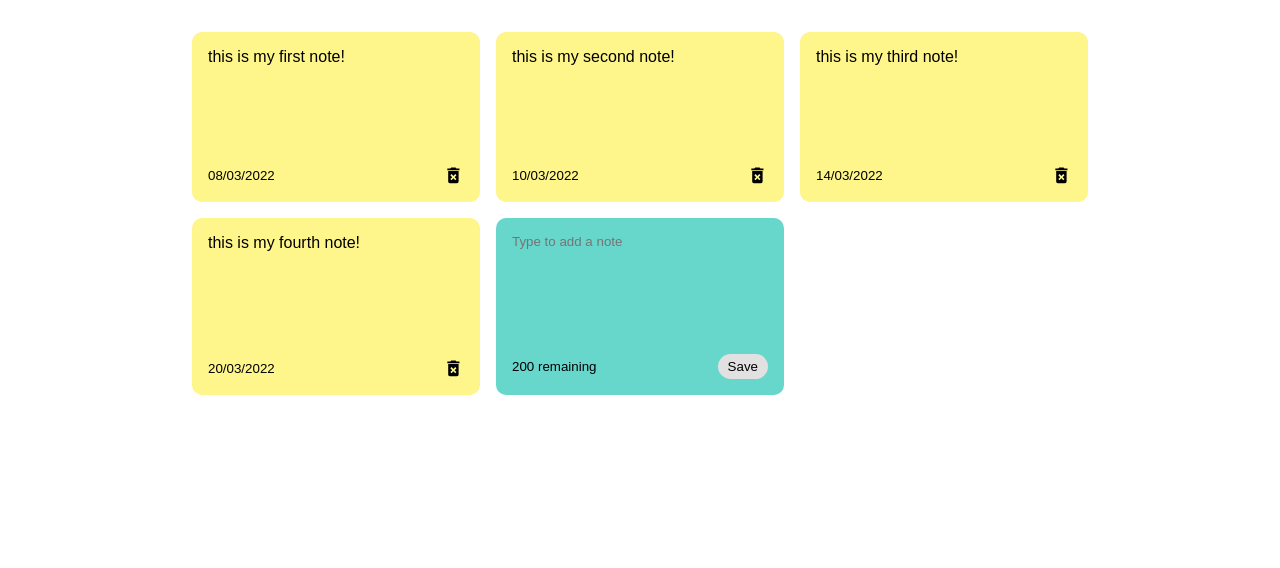
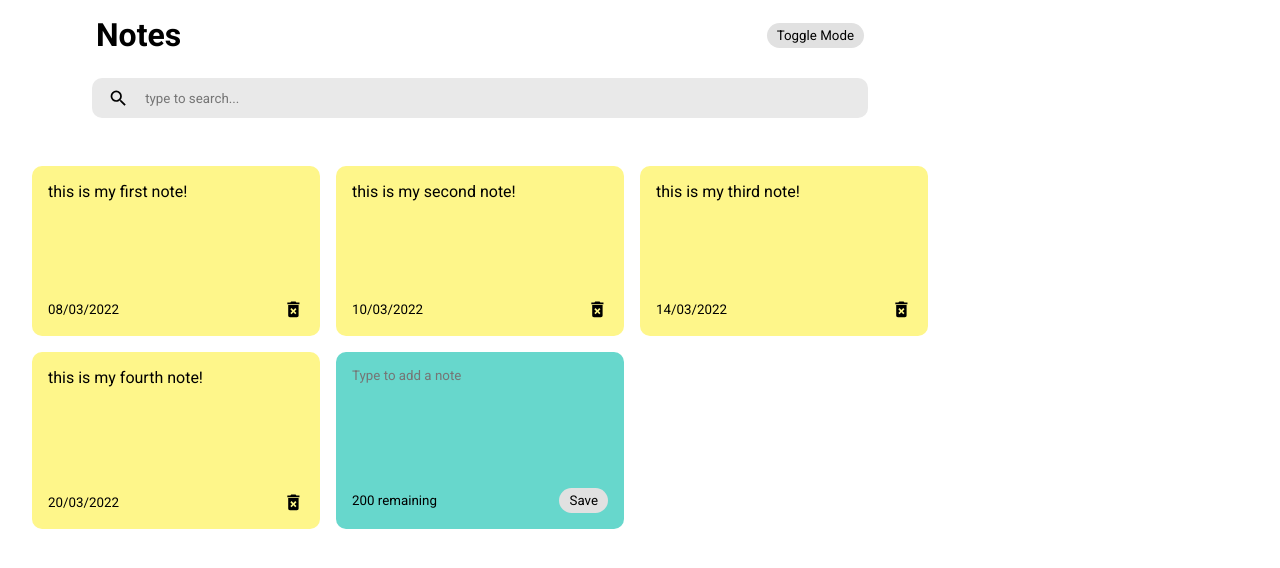
Before and after one commit to marizoo/reactApp-add-Notes, a React (Create React App) app: page / in a window 1280 px wide. Shown: the top 568 px of the page. Built offline with nearby package versions, Linux system fonts and the light colour scheme.

Commit message:
toggle theme: 100%

```diff
--- a/src/App.jsx
+++ b/src/App.jsx
@@ -1,20 +1,26 @@
 import React, { useState } from "react";
+import "./index.css";
 import { GlobalStyles } from "./globalStyle/globalStyle";
 import styled from "styled-components";
 import NotesList from "./components/notesList/NotesList";
 import { nanoid } from "nanoid";
+import Search from "./search/Search";
+import Header from "./header/Header";
 
 const ScApp = styled.div`
     display: flex;
     flex-direction: column;
-    align-items: center; ;
+    align-items: center;
+    width: 100%;
+    max-width: 960px;
+    min-height: 100vh;
 `;
 
 const App = () => {
-    const [mainCss, setMainCss] = useState("light");
-    const toggleTheme = () => {
-        setMainCss((currentCss) => (currentCss === "light" ? "dark" : "light"));
-    };
+    // const [mainCss, setMainCss] = useState("light");
+    // const toggleTheme = () => {
+    //     setMainCss((currentCss) => (currentCss === "light" ? "dark" : "light"));
+    // };
 
     const [notes, setNotes] = useState([
         {
@@ -39,6 +45,9 @@ const App = () => {
         },
     ]);
 
+    const [searchText, setSearchText] = useState("");
+    const [darkMode, setDarkMode] = useState(false);
+
     const addNote = (text) => {
         const date = new Date();
         const newNote = {
@@ -52,25 +61,35 @@ const App = () => {
 
     const handleDeleteNote = (id) => {
         const newNotes = notes.filter((note) => note.id !== id);
-
         setNotes(newNotes);
     };
 
     return (
-        <>
-            <GlobalStyles />
-            <ScApp className={`${mainCss}-theme`}>
+        <div className={`${darkMode && "dark-mode"}`}>
+            {/* <GlobalStyles /> */}
+            {/* <ScApp className={`${mainCss}-theme`}> */}
+            <ScApp>
+                <Header
+                    className={`${darkMode && "dark-mode"}`}
+                    handleToggleDarkMode={setDarkMode}
+                />
+                <Search
+                    onSearchText={searchText}
+                    onSetSearchText={setSearchText}
+                />
                 <NotesList
-                    onNotes={notes}
+                    onNotes={notes.filter((note) =>
+                        note.text.toLowerCase().includes(searchText)
+                    )}
                     onHandleDeleteNote={handleDeleteNote}
                     handleAddNote={addNote}
                 />
             </ScApp>
-        </>
+        </div>
     );
 };
 
 export default App;
 
 // https://www.youtube.com/watch?v=8KB3DHI-QbM&t=35s
-// till min
+// till min 01.07.55;
--- a/src/components/addNote/addNote.styled.js
+++ b/src/components/addNote/addNote.styled.js
@@ -1,7 +1,7 @@
 import styled from "styled-components";
 
 export const ScAddNote = styled.div`
-    background: var(--color-brand-alt);
+    background: #67d7cc;
     border-radius: 10px;
     padding: 1rem;
     min-height: 170px;
--- a/src/components/note/note.styled.js
+++ b/src/components/note/note.styled.js
@@ -1,7 +1,7 @@
 import styled from "styled-components";
 
 export const ScNote = styled.div`
-    background: var(--color-brand);
+    background: #fef68a;
     border-radius: 10px;
     padding: 1rem;
     min-height: 170px;
--- /dev/null
+++ b/src/header/Header.jsx
@@ -0,0 +1,22 @@
+import React from "react";
+import { ScHeader } from "./header.styled";
+
+const Header = ({ handleToggleDarkMode }) => {
+    return (
+        <ScHeader>
+            <h1>Notes</h1>
+            <button
+                onClick={() =>
+                    handleToggleDarkMode(
+                        (previousDarkMode) => !previousDarkMode
+                    )
+                }
+                className="header-button"
+            >
+                Toggle Mode
+            </button>
+        </ScHeader>
+    );
+};
+
+export default Header;
--- /dev/null
+++ b/src/header/header.styled.js
@@ -0,0 +1,24 @@
+import styled from "styled-components";
+
+export const ScHeader = styled.div`
+    display: flex;
+    align-items: center;
+    justify-content: space-between;
+    width: 80%;
+    margin-top: 1rem;
+
+    .header-title {
+    }
+
+    .header-button {
+        cursor: pointer;
+        padding: 5px 10px;
+        border-radius: 15px;
+        background: #e1e1e1;
+        border: 0;
+
+        &:hover {
+            background: #ededed;
+        }
+    }
+`;
--- /dev/null
+++ b/src/index.css
@@ -0,0 +1,7 @@
+.dark-mode {
+    background-color: #1d1d1d;
+}
+
+.dark-mode h1{
+    color: white;
+}
--- /dev/null
+++ b/src/search/Search.jsx
@@ -0,0 +1,22 @@
+import React from "react";
+import { MdSearch } from "react-icons/md";
+import { ScSearch } from "./search.styled";
+
+const Search = ({ onSearchText, onSetSearchText }) => {
+    return (
+        <ScSearch>
+            <div className="search-container">
+                <MdSearch className="search-icon" size="1.3rem" />
+                <input
+                    className="search-input"
+                    type="text"
+                    placeholder="type to search..."
+                    value={onSearchText}
+                    onChange={(ev) => onSetSearchText(ev.target.value)}
+                />
+            </div>
+        </ScSearch>
+    );
+};
+
+export default Search;
--- /dev/null
+++ b/src/search/search.styled.js
@@ -0,0 +1,34 @@
+import styled from "styled-components";
+
+export const ScSearch = styled.div`
+    width: 85%;
+    display: flex;
+    align-items: center;
+    justify-content: center;
+    .search-container {
+        display: flex;
+        width: 95%;
+        max-width: 960px;
+        align-items: center;
+        background: rgb(233, 233, 233);
+        border-radius: 10px;
+        margin-bottom: 1rem;
+        margin-top: 1.5rem;
+        height: 2.5rem;
+    }
+
+    .search-icon {
+        margin: 0 1rem;
+    }
+
+    .search-input {
+        border: 0;
+        background: transparent;
+        width: 85%;
+        height: 70%;
+    }
+
+    .search-input:focus {
+        outline: none;
+    }
+`;
```
